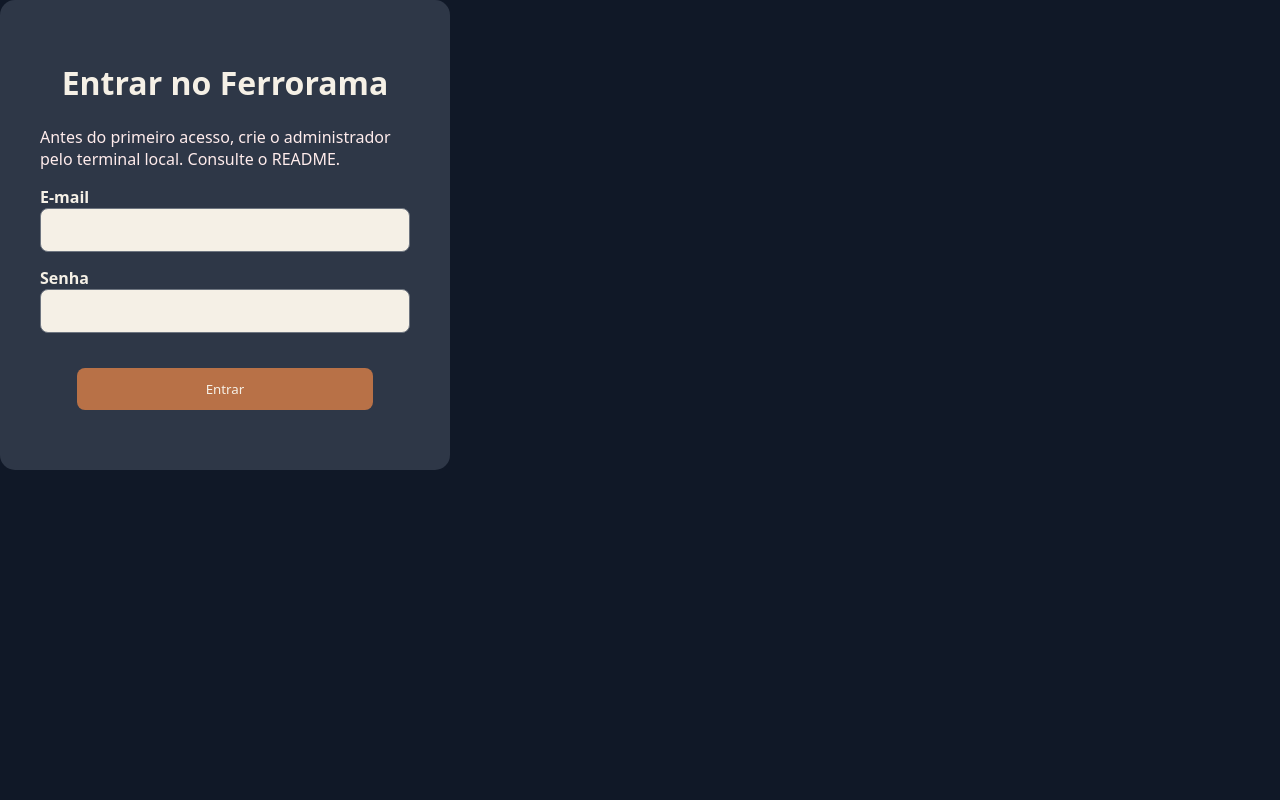
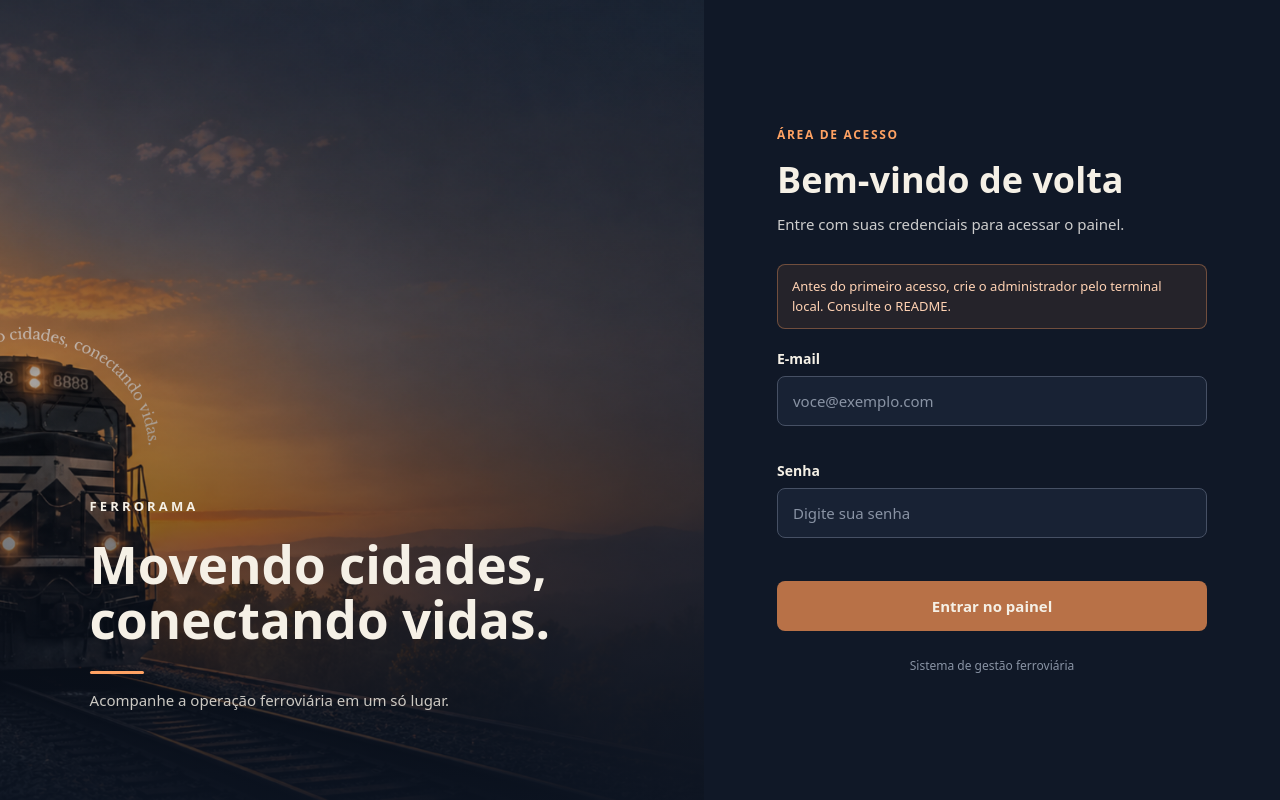
Before and after one commit to thuanymoretti/sa_ferrorama, a PHP site: page /public/login.php in a window 1280 px wide. Run offline with PHP 8.4, Linux system fonts and the light colour scheme; data that the repository does not hold is empty.

Commit message:
add - foi questionado que nossa tela de login estava muito simples, no começo da SA, as meninas criaram uma imagem dando origem a nossa identidade vizual da epoca, peguei a foto e coloquei no canto esquerdo, adicionei algumas escritas para dar um destaque apenas para melhorar e deixar mais chamativo, agora sim está uma tela de login para nosso software mais atrativo

```diff
--- a/public/login.php
+++ b/public/login.php
@@ -66,21 +66,39 @@ $csrf = token_csrf();
     <meta charset="utf-8">
     <meta name="viewport" content="width=device-width, initial-scale=1">
     <title>Entrar | Ferrorama</title>
-    <link rel="stylesheet" href="../assets/style/style.css">
+    <link rel="stylesheet" href="../assets/style/style.css?v=20261109-login">
 </head>
 <body class="pagina-login">
-    <main>
-        <form method="post" class="caixa" autocomplete="on">
-            <h1>Entrar no Ferrorama</h1>
-            <?php if ($avisoInicial): ?><p>Antes do primeiro acesso, crie o administrador pelo terminal local. Consulte o README.</p><?php endif; ?>
-            <?php if ($mensagem !== ""): ?><p role="alert"><?= escapar($mensagem) ?></p><?php endif; ?>
-            <input type="hidden" name="token_csrf" value="<?= escapar($csrf) ?>">
-            <label for="email">E-mail</label>
-            <input type="email" id="email" name="email" maxlength="100" autocomplete="username" required>
-            <label for="senha">Senha</label>
-            <input type="password" id="senha" name="senha" autocomplete="current-password" required>
-            <button type="submit">Entrar</button>
-        </form>
+    <main class="login-layout">
+        <section class="login-visual" aria-label="Ferrorama">
+            <img src="../assets/Situação%20de%20aprendizagem.png" alt="Locomotiva atravessando a paisagem ao pôr do sol">
+            <div class="login-visual-conteudo">
+                <span class="login-marca">FERRORAMA</span>
+                <p class="login-frase">Movendo cidades,<br>conectando vidas.</p>
+                <span class="login-linha"></span>
+                <p class="login-contexto">Acompanhe a operação ferroviária em um só lugar.</p>
+            </div>
+        </section>
+
+        <section class="login-painel">
+            <form method="post" class="caixa login-formulario" autocomplete="on">
+                <p class="login-sobrelinha">ÁREA DE ACESSO</p>
+                <h1>Bem-vindo de volta</h1>
+                <p class="login-descricao">Entre com suas credenciais para acessar o painel.</p>
+                <?php if ($avisoInicial): ?><p class="login-aviso">Antes do primeiro acesso, crie o administrador pelo terminal local. Consulte o README.</p><?php endif; ?>
+                <?php if ($mensagem !== ""): ?><p class="login-erro" role="alert"><?= escapar($mensagem) ?></p><?php endif; ?>
+                <input type="hidden" name="token_csrf" value="<?= escapar($csrf) ?>">
+
+                <label for="email">E-mail</label>
+                <input type="email" id="email" name="email" maxlength="100" autocomplete="username" placeholder="voce@exemplo.com" required>
+
+                <label for="senha">Senha</label>
+                <input type="password" id="senha" name="senha" autocomplete="current-password" placeholder="Digite sua senha" required>
+
+                <button type="submit">Entrar no painel</button>
+                <p class="login-rodape">Sistema de gestão ferroviária</p>
+            </form>
+        </section>
     </main>
 </body>
 </html>
```
